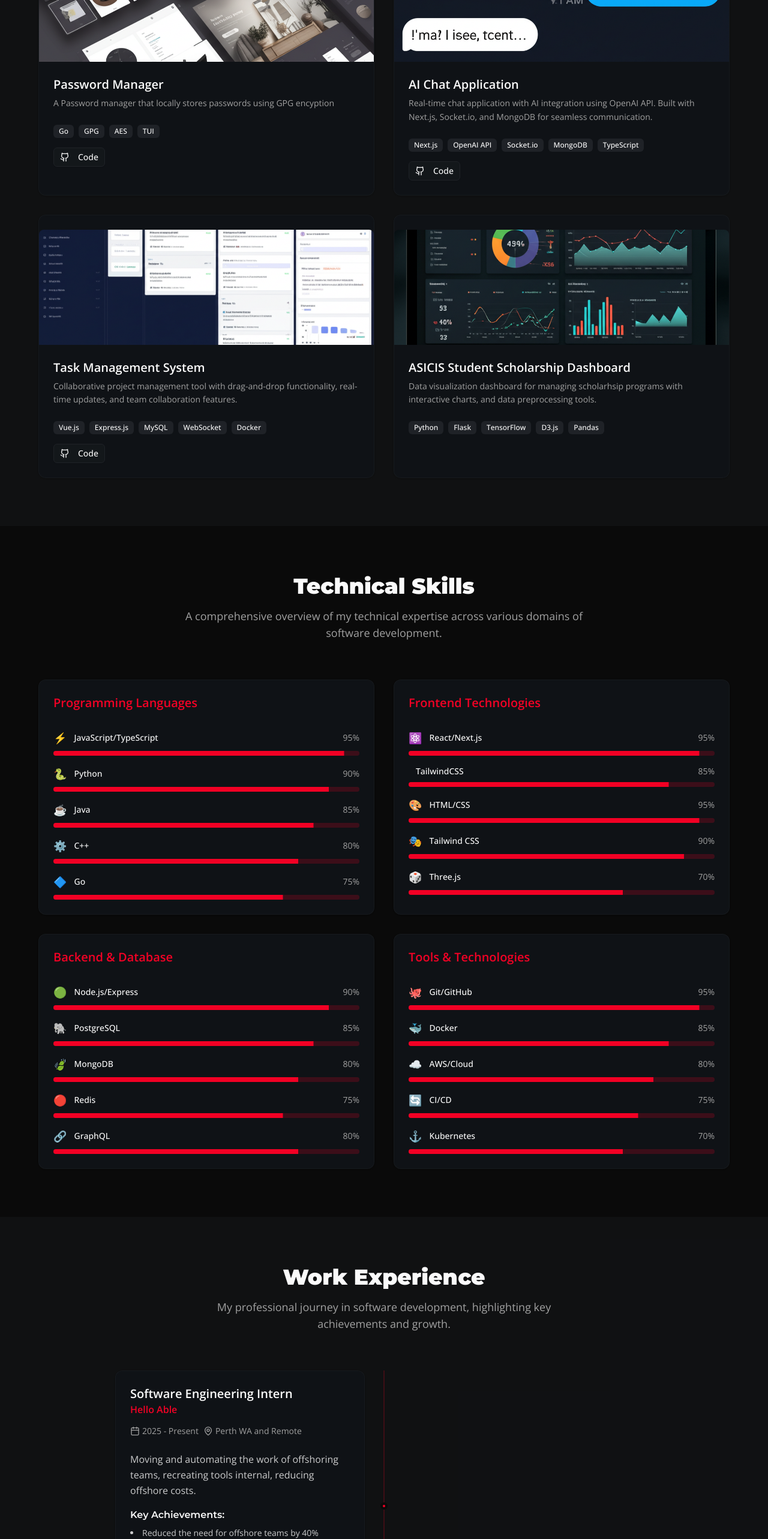
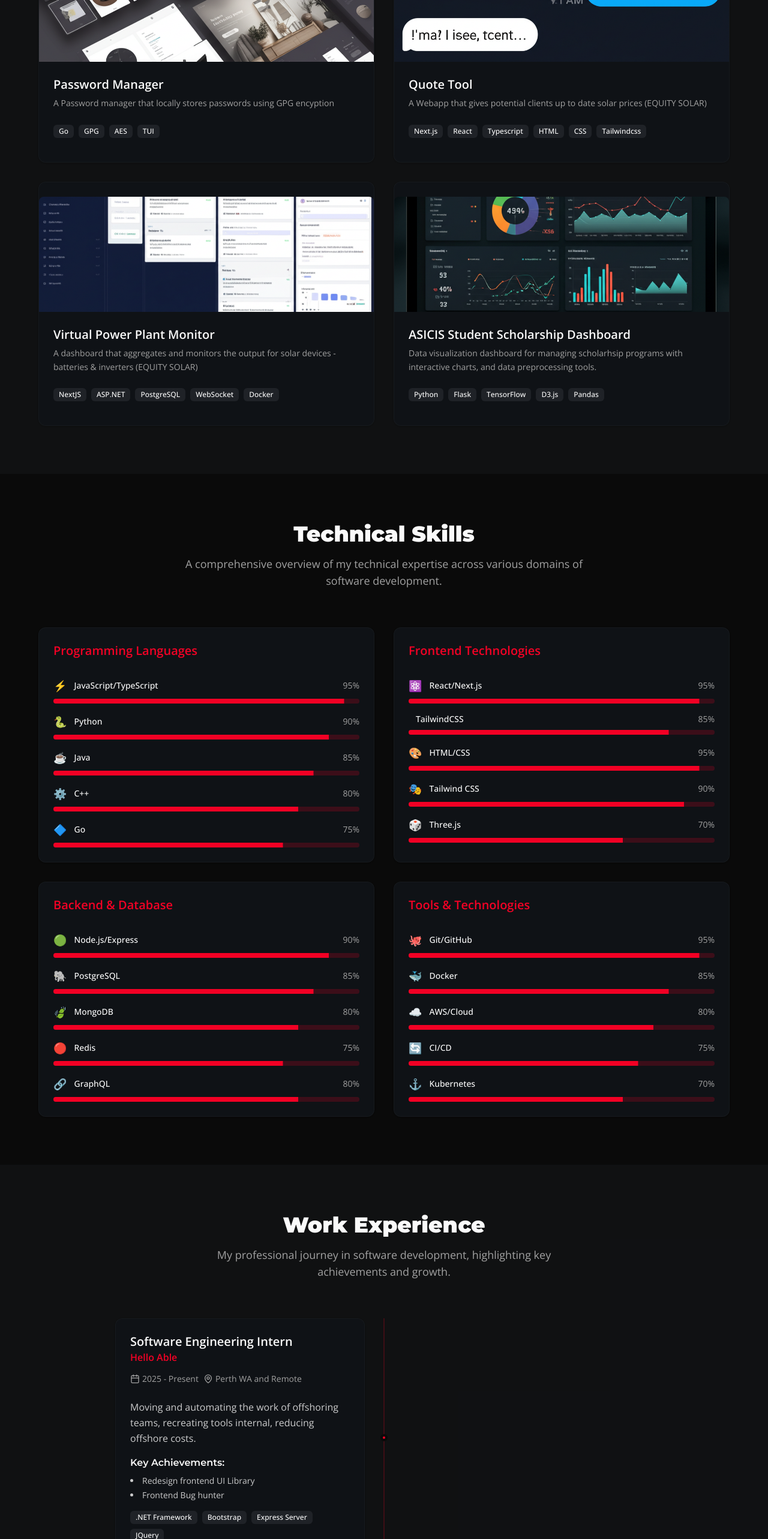
Before and after one commit to Fozzyack/portfolio, a Next.js app: page / in a window 1280 px wide. Shown: the part 2000-4566 px from the top of the page at 60% size. Built offline with nearby package versions, Linux system fonts and the light colour scheme.

Commit message:
Frontend skills / experience touchup

```diff
--- a/components/experience-section.tsx
+++ b/components/experience-section.tsx
@@ -11,11 +11,10 @@ const experiences = [
     description:
       "Moving and automating the work of offshoring teams, recreating tools internal, reducing offshore costs.",
     achievements: [
-      "Reduced the need for offshore teams by 40% through optimization",
-      "Moved Multiple tools inhouse increasing efficiency by 20%, reducing processing times and costs",
-      "Building tools to increase marketing team efficiency by 50%",
+      "Redesign frontend UI Library",
+      "Frontend Bug hunter",
     ],
-    technologies: ["React", "Node.js", "AWS", "PostgreSQL", "Docker"],
+    technologies: [".NET Framework", "Bootstrap", "Express Server", "JQuery"],
   },
   {
     title: "Software Engineering Intern",
@@ -29,7 +28,7 @@ const experiences = [
       "Architecting scalable energy management platform for grid integration",
       "Developing real-time monitoring and control systems for renewable energy assets",
     ],
-    technologies: ["React", "Node.js", "AWS", "PostgreSQL", "Docker"],
+    technologies: ["React", "Node.js", "AWS", "PostgreSQL", "Docker", "ASP.NET"],
   },
   {
     title: "Freelance Software Engineer",
--- a/components/projects-section.tsx
+++ b/components/projects-section.tsx
@@ -1,7 +1,7 @@
 import { Card, CardContent, CardDescription, CardHeader, CardTitle } from "@/components/ui/card"
 import { Button } from "@/components/ui/button"
 import { Badge } from "@/components/ui/badge"
-import { Github, ExternalLink } from "lucide-react"
+import { Github } from "lucide-react"
 
 const projects = [
     {
@@ -10,26 +10,23 @@ const projects = [
             "A Password manager that locally stores passwords using GPG encyption",
         image: "/modern-ecommerce-interface.png",
         technologies: ["Go", "GPG", "AES", "TUI"],
-        github: "https://github.com",
-        demo: "https://demo.com",
+        demo: "",
     },
     {
-        title: "AI Chat Application",
+        title: "Quote Tool",
         description:
-            "Real-time chat application with AI integration using OpenAI API. Built with Next.js, Socket.io, and MongoDB for seamless communication.",
+            "A Webapp that gives potential clients up to date solar prices (EQUITY SOLAR)",
         image: "/ai-chat-interface.png",
-        technologies: ["Next.js", "OpenAI API", "Socket.io", "MongoDB", "TypeScript"],
-        github: "https://github.com",
-        demo: "https://demo.com",
+        technologies: ["Next.js", "React", "Typescript", "HTML", "CSS", "Tailwindcss" ],
+        demo: "https://quote.equitysolar.com.au",
     },
     {
-        title: "Task Management System",
+        title: "Virtual Power Plant Monitor",
         description:
-            "Collaborative project management tool with drag-and-drop functionality, real-time updates, and team collaboration features.",
+            "A dashboard that aggregates and monitors the output for solar devices - batteries & inverters (EQUITY SOLAR)",
         image: "/task-management-kanban-dashboard.png",
-        technologies: ["Vue.js", "Express.js", "MySQL", "WebSocket", "Docker"],
-        github: "https://github.com",
-        demo: "https://demo.com",
+        technologies: ["NextJS", "ASP.NET", "PostgreSQL", "WebSocket", "Docker"],
+        demo: "",
     },
     {
         title: "ASICIS Student Scholarship Dashboard",
@@ -37,7 +34,7 @@ const projects = [
             "Data visualization dashboard for managing scholarhsip programs with interactive charts, and data preprocessing tools.",
         image: "/machine-learning-dashboard.png",
         technologies: ["Python", "Flask", "TensorFlow", "D3.js", "Pandas"],
-        demo: "https://demo.com",
+        demo: "",
     },
 ]
 
```
